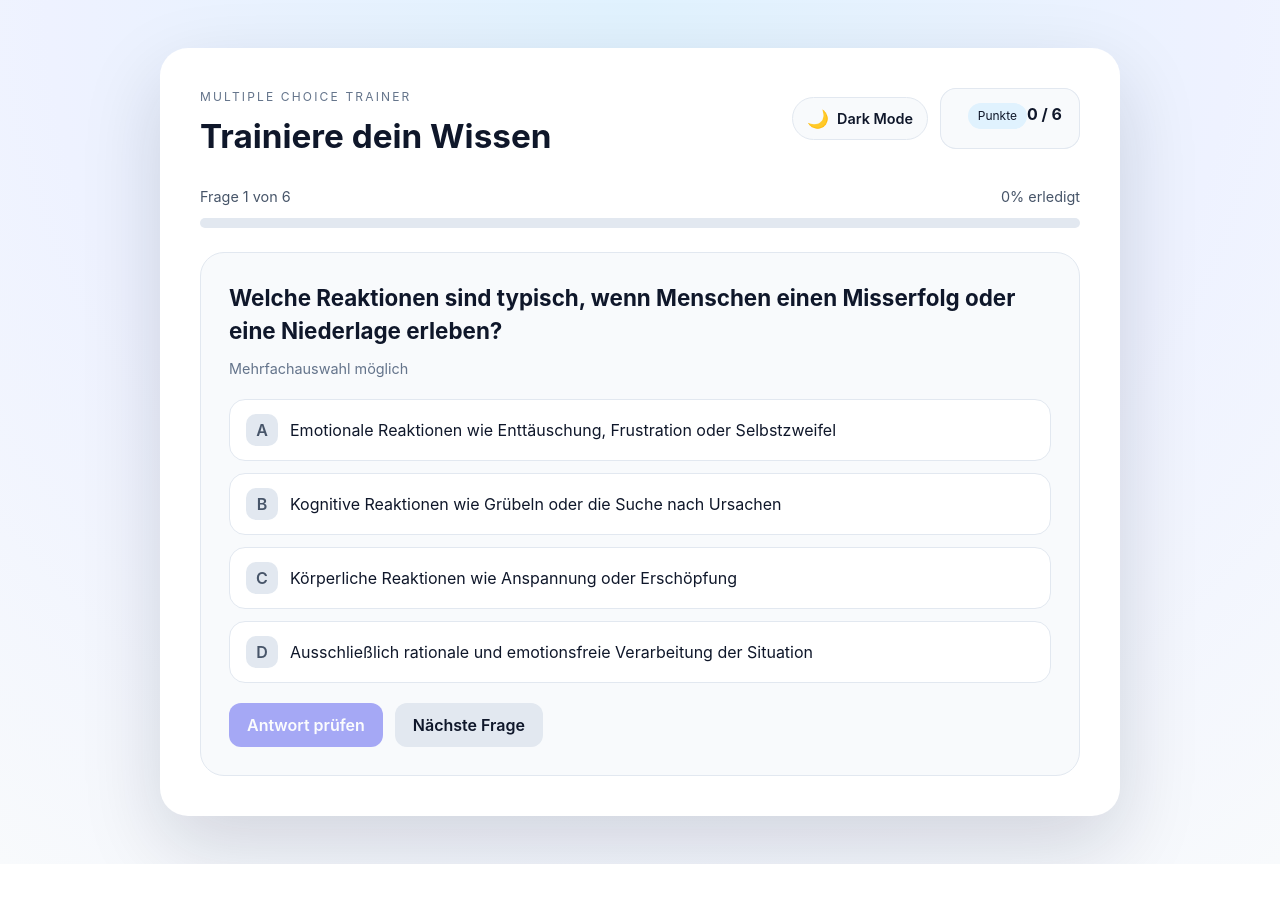
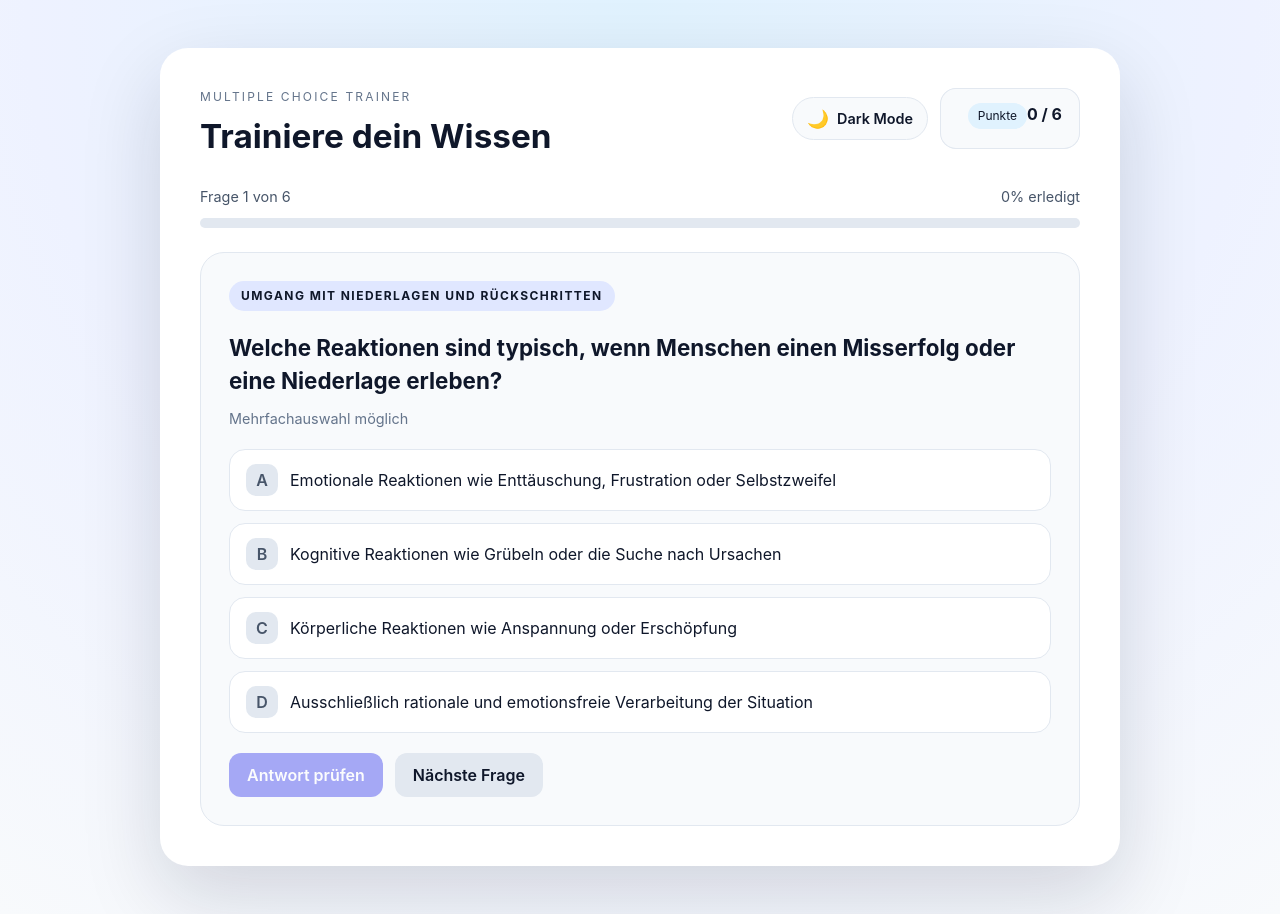
Before and after one commit to marcelkhan/Multiple-Choice-Trainer, a React (Vite) app: page / in a window 1280 px wide. Before the commit the page ends 864 px from the top, so only its background shows below. Built offline with nearby package versions, Linux system fonts and the light colour scheme.

Commit message:
Add topic labels to questions and display in UI
Introduces a 'topic' field to each question in the data and updates the UI to display the topic above each question. Adds new CSS styles for the topic label for improved visual distinction.

```diff
--- a/src/App.css
+++ b/src/App.css
@@ -134,6 +134,22 @@
   margin: 0;
   font-size: 1.4rem;
   color: var(--text);
+}
+
+.topic {
+  margin: 0;
+  display: inline-flex;
+  align-items: center;
+  gap: 6px;
+  padding: 6px 12px;
+  border-radius: 999px;
+  background: var(--primary-soft);
+  color: var(--text);
+  font-size: 0.75rem;
+  font-weight: 700;
+  letter-spacing: 0.12em;
+  text-transform: uppercase;
+  width: fit-content;
 }
 
 .selection-hint {
--- a/src/App.jsx
+++ b/src/App.jsx
@@ -117,6 +117,9 @@ function App() {
         </section>
 
         <section className="card">
+          {currentQuestion.topic && (
+            <p className="topic">{currentQuestion.topic}</p>
+          )}
           <h2>{currentQuestion.question}</h2>
           {currentQuestion.correctIndices.length > 1 && (
             <p className="selection-hint">Mehrfachauswahl möglich</p>
--- a/src/data/questions.js
+++ b/src/data/questions.js
@@ -1,6 +1,7 @@
 const QUESTIONS = [
   {
     id: 1,
+    topic: 'Umgang mit Niederlagen und Rückschritten',
     question: 'Welche Reaktionen sind typisch, wenn Menschen einen Misserfolg oder eine Niederlage erleben?',
     options: [
       'Emotionale Reaktionen wie Enttäuschung, Frustration oder Selbstzweifel',
@@ -14,6 +15,7 @@ const QUESTIONS = [
   },
   {
     id: 2,
+    topic: 'React',
     question: 'Was macht der React-Hook useState?',
     options: [
       'Er verwaltet lokalen Komponenten-State.',
@@ -27,6 +29,7 @@ const QUESTIONS = [
   },
   {
     id: 3,
+    topic: 'CSS',
     question: 'Welche Aussage zu CSS Flexbox stimmt?',
     options: [
       'Flexbox richtet Elemente entlang einer Haupt- und Querachse aus.',
@@ -40,6 +43,7 @@ const QUESTIONS = [
   },
   {
     id: 4,
+    topic: 'Git',
     question: 'Was ist der Zweck von Git?',
     options: [
       'Versionsverwaltung von Code und Dateien.',
@@ -53,6 +57,7 @@ const QUESTIONS = [
   },
   {
     id: 5,
+    topic: '',
     question: 'Wofür steht JSON?',
     options: [
       'JavaScript Object Notation',
@@ -66,6 +71,7 @@ const QUESTIONS = [
   },
   {
     id: 6,
+    topic: 'HTML',
     question: 'Welche Aussagen über HTML sind korrekt?',
     options: [
       'HTML strukturiert Inhalte auf Webseiten.',
```
